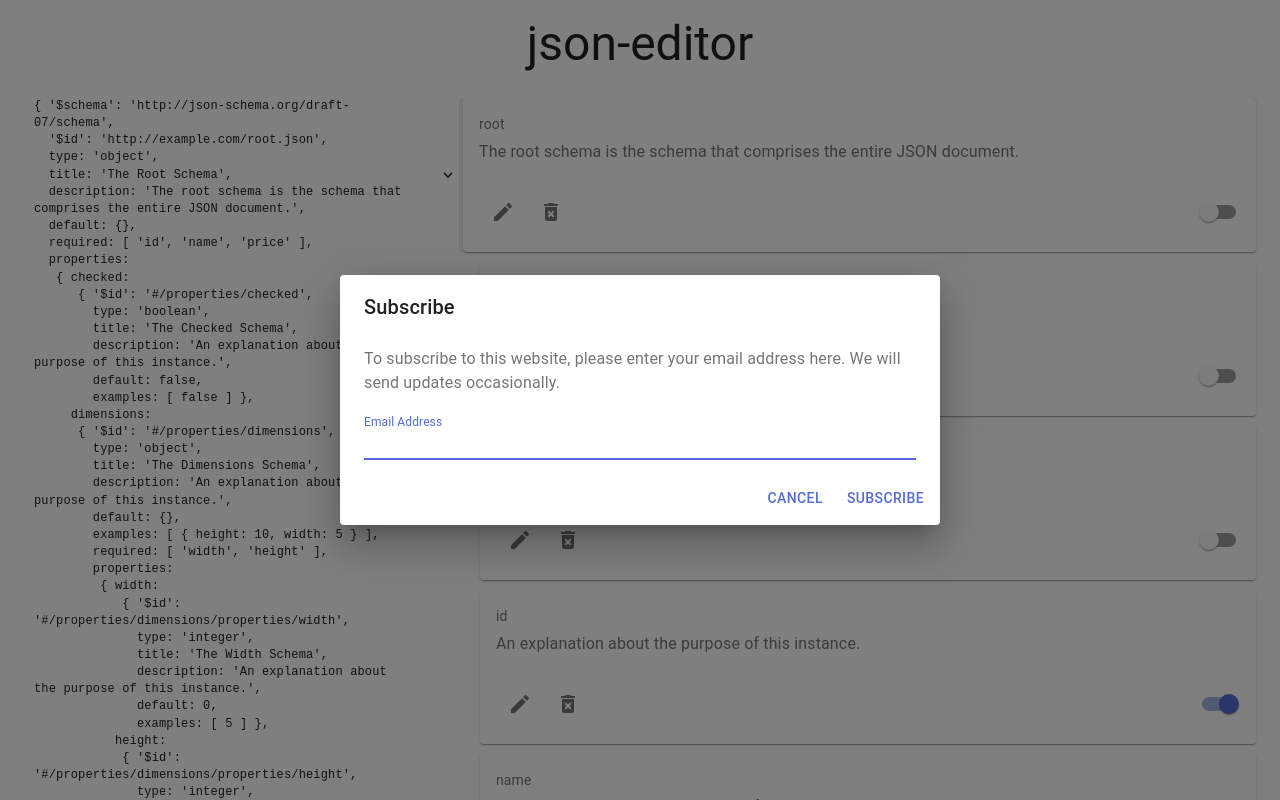
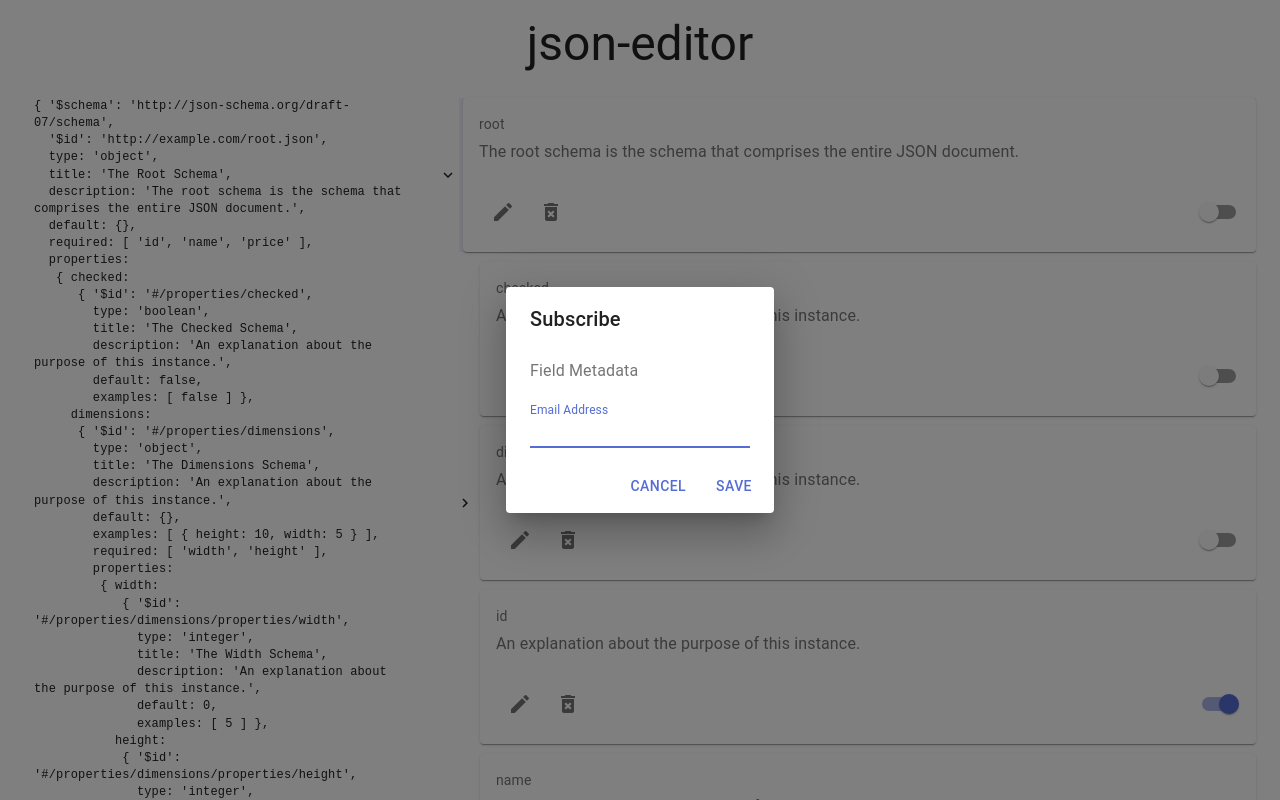
Before and after one commit to JonnyBaker/JSON-editor, a React (Create React App) app: page / in a window 1280 px wide. Both pictures are taken after a click on the button 503 px from the left and 211 px from the top of the page. Shown: the top 800 px of the page. Built offline with nearby package versions, Linux system fonts and the light colour scheme.

Commit message:
stop click propication on dialog

```diff
--- a/package.json
+++ b/package.json
@@ -10,6 +10,7 @@
     "@testing-library/react": "^9.3.2",
     "@testing-library/user-event": "^7.1.2",
     "clsx": "^1.1.0",
+    "formik": "^2.1.4",
     "prismjs": "^1.20.0",
     "react": "^16.13.1",
     "react-dom": "^16.13.1",
--- a/src/components/editor/SchemaItemDialog.js
+++ b/src/components/editor/SchemaItemDialog.js
@@ -8,16 +8,22 @@ import DialogContentText from '@material-ui/core/DialogContentText';
 import DialogTitle from '@material-ui/core/DialogTitle';
 
 export default function FormDialog(props) {
-  const { open, handleClose } = props;
+  const { bob, handleClose } = props;
+
+  const handleDialogClick = (e) => {
+    e.stopPropagation();
+  };
 
   return (
-    <Dialog open={open} onClose={handleClose} aria-labelledby="form-dialog-title">
+    <Dialog
+      open={bob}
+      onClose={handleClose}
+      onClick={handleDialogClick}
+      aria-labelledby="form-dialog-title"
+    >
       <DialogTitle id="form-dialog-title">Subscribe</DialogTitle>
       <DialogContent>
-        <DialogContentText>
-          To subscribe to this website, please enter your email address here. We will send updates
-          occasionally.
-        </DialogContentText>
+        <DialogContentText>Field Metadata</DialogContentText>
         <TextField
           autoFocus
           margin="dense"
@@ -32,7 +38,7 @@ export default function FormDialog(props) {
           Cancel
         </Button>
         <Button onClick={handleClose} color="primary">
-          Subscribe
+          Save
         </Button>
       </DialogActions>
     </Dialog>
--- a/src/components/editor/SchemaVisualiserCard.js
+++ b/src/components/editor/SchemaVisualiserCard.js
@@ -28,14 +28,14 @@ export default function EditorCard(props) {
   const classes = useStyles();
   const { element, name, required, handleArchive } = props;
 
-  const [open, setOpen] = React.useState(false);
+  const [bob, setBob] = React.useState(false);
 
   const handleClickOpen = () => {
-    setOpen(true);
+    setBob(true);
   };
 
   const handleClose = () => {
-    setOpen(false);
+    setBob(false);
   };
 
   return (
@@ -59,7 +59,7 @@ export default function EditorCard(props) {
           <Switch className={classes.requiredIcon} checked={required} color="primary" />
         </CardActions>
       </div>
-      <SchemaItemDialog open={open} handleClose={handleClose} />
+      <SchemaItemDialog bob={bob} handleClose={handleClose} />
     </Card>
   );
 }
```
Also changed, not shown: 1 other file (tests, documents, lock files or other folders).
